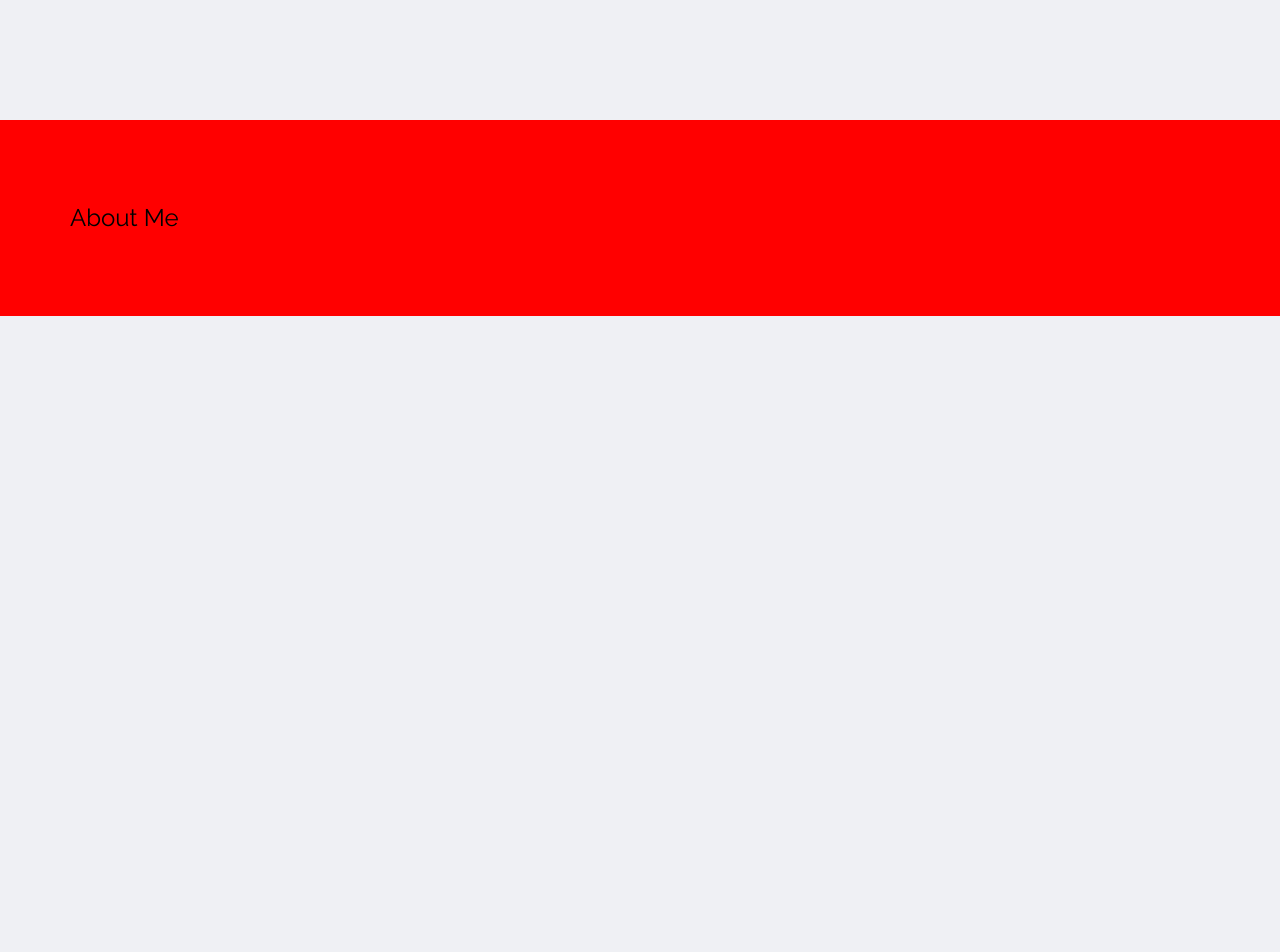
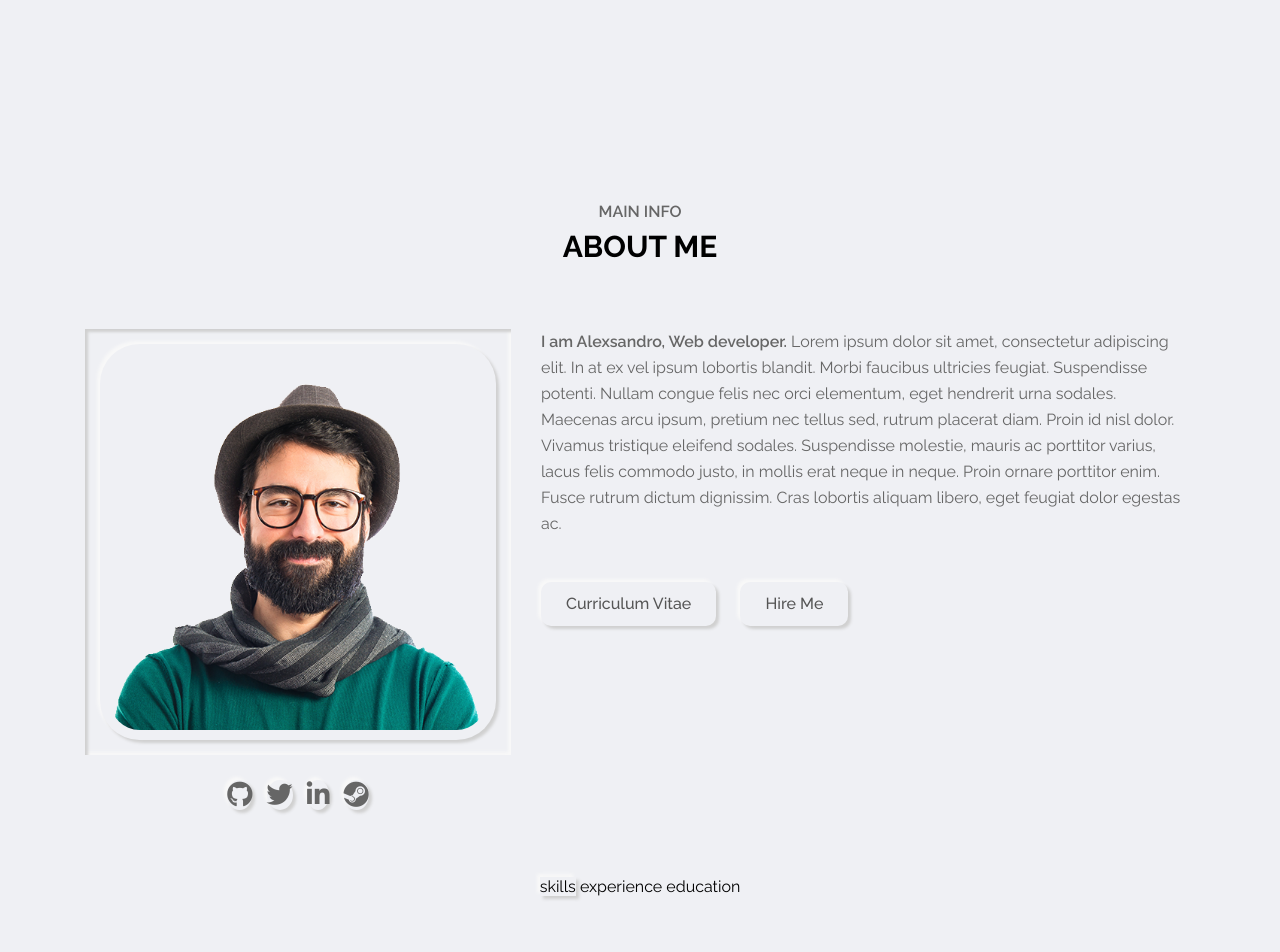
Before and after one commit to 4leeX/new_portfolio-, a plain HTML site: page index.html in a window 1280 px wide. Shown: the part 680-1632 px from the top of the page. Before the commit the page ends 996 px from the top, so only its background shows below. Drawn offline with Linux system fonts and the light colour scheme.

Commit message:
update-1.2

```diff
--- a/css/style.css
+++ b/css/style.css
@@ -26,6 +26,8 @@ body{
     line-height: 1.5;
     overflow: hidden;
     background-color: var(--bg-black-50);
+    overflow:auto;
+    height:100%
 }
 
 *:not(i){
@@ -108,7 +110,25 @@ img{
 }
 
 .section-title{
-    background-color: red;
+    padding: 0 15px;
+    flex: 0 0 100%;
+    text-align: center;
+    margin-bottom: 60px;
+}
+.section-title h2{
+    display: inline-block;
+    font-size: 30px;
+    font-weight: 700;
+    color: var(--text-black-900);
+    text-transform: uppercase;
+    margin: 0;
+}
+.section-title h2:before{
+    content: attr(data-heading);
+    display: block;
+    font-size: 16px;
+    font-weight: 600;
+    color: var(--text-black-600);
 }
 
 /* ----------
@@ -253,7 +273,7 @@ header
     font-size: 15px;
     color: var(--text-black-600);
     transform: translateY(-50%) rotate(-90deg);
-    left: -60;
+    left: -60px;
 }
 
 /* HOME SECTION START */
@@ -309,12 +329,74 @@ header
 .home-section .home-img .img-box img{
     width: 100%;
     border-radius: 30%; /*arredonda a imagem da home*/
-    /* border: 10px solid transparent; */
+    border: 10px solid transparent;
 }
 
 /*-- ABOUT SECTION START --*/
 
 .about-section{
-    background-color: red;
     padding: 80px 0 80px;
+    min-height: 100vh;
 }
+
+.about-section .about-img{
+    flex: 0 0 40%;
+    max-width: 40%;
+    padding: 0 15px;
+}
+
+.about-section .about-img .img-box{
+    padding: 15px;
+}
+
+.about-section .about-img .img-box img{ /* segunda imagem */
+    width: 100%;
+    border: 10px solid transparent;
+    border-radius: 10%;
+}
+
+.about-section .about-img .social-links{
+    margin-top: 20px;
+    text-align: center;
+}
+
+.about-section .about-img .social-links a{
+    display: inline;
+    font-size: 26px;
+    text-align: center;
+    line-height: 40px;
+    color: var(--text-black-600);
+    margin: 0 5px;
+    border-radius: 50%;
+    transition: all 0.3s ease;
+}
+
+.about-section .about-img .social-links a:hover{
+    color: violet;
+}
+
+.about-section .about-info{
+    flex: 0 0 60%;
+    max-width: 60%;
+    padding: 0 15px;
+}
+
+.about-section .about-info p{
+    font-size: 16px;
+    line-height: 26px;
+    margin-bottom: 15px;
+    color: var(--text-black-600);
+}
+.about-section .about-info span{
+    font-weight: 600;
+}
+.about-section .about-info .btn-1{
+    margin: 30px 20px 0 0;
+}
+
+.about-section .about-tabs{
+    padding: 60px 15px 50px;
+    flex: 0 0 100%;
+    max-width: 100%;
+    text-align: center;
+}
--- a/index.html
+++ b/index.html
@@ -72,9 +72,38 @@
             <h2 data-heading="main info">About Me</h2>
           </div>
         </div>
+        <div class="row">
+          <div class="about-img">
+            <div class="img-box inner-shadow">
+              <img src="img/profile-pic.png" class="outer-shadow" alt="profile-pic">
+            </div>
+            <!-- social links start -->
+            <div class="social-links">
+              <a href="#" class="outer-shadow hover-in-shadow"><i class="fab fa-github"></i></a>
+              <a href="#" class="outer-shadow hover-in-shadow"><i class="fab fa-twitter"></i></a>
+              <a href="#" class="outer-shadow hover-in-shadow"><i class="fab fa-linkedin-in"></i></a>
+              <a href="#" class="outer-shadow hover-in-shadow"><i class="fab fa-steam"></i></a>
+            </div>
+            <!-- social links end -->
+          </div>
+          <div class="about-info">
+            <p><span>I am Alexsandro, Web developer.</span> Lorem ipsum dolor sit amet, consectetur adipiscing elit. In at ex vel ipsum lobortis blandit. Morbi faucibus ultricies feugiat. Suspendisse potenti. Nullam congue felis nec orci elementum, eget hendrerit urna sodales. Maecenas arcu ipsum, pretium nec tellus sed, rutrum placerat diam. Proin id nisl dolor. Vivamus tristique eleifend sodales. Suspendisse molestie, mauris ac porttitor varius, lacus felis commodo justo, in mollis erat neque in neque. Proin ornare porttitor enim. Fusce rutrum dictum dignissim. Cras lobortis aliquam libero, eget feugiat dolor egestas ac.</p>
+            <a href="cv.pdf" class="btn-1 outer-shadow hover-in-shadow">Curriculum Vitae</a>
+            <a href="#" class="btn-1 outer-shadow hover-in-shadow">Hire Me</a>
+          </div>
+        </div>
+        <!-- ABOUT TABS START -->
+        <div class="row">
+          <div class="about-tabs">
+            <span class="tab-item outer-shadow active" data-target=".skills">skills</span>
+            <span class="tab-item" data-target=".experience">experience</span>
+            <span class="tab-item" data-target=".education">education</span>
+          </div>
+        </div>
+        <!-- ABOUT TABS END -->
       </div>
     </section>
-  <!-- ABOUT SECTION START -->
+  <!-- ABOUT SECTION END -->
 
 
 <!-- main js -->
```
